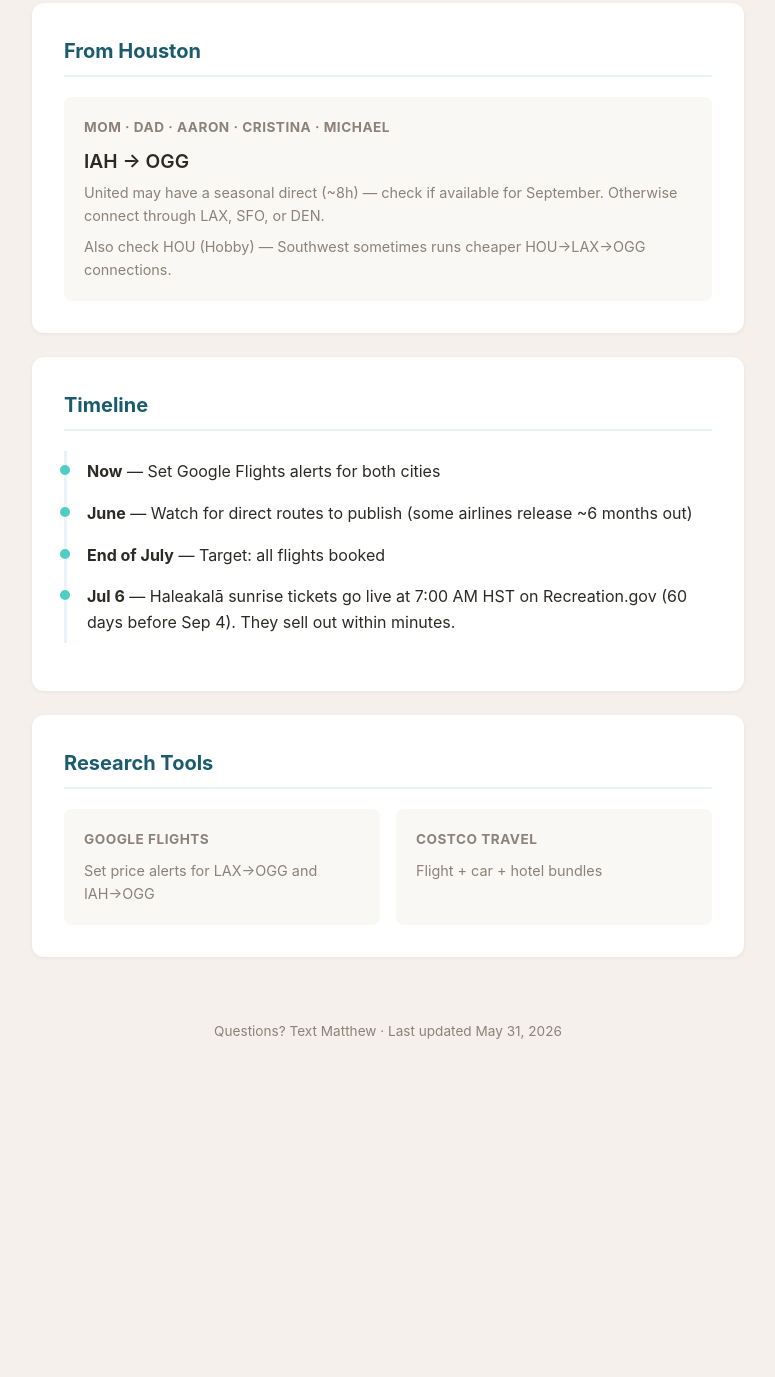
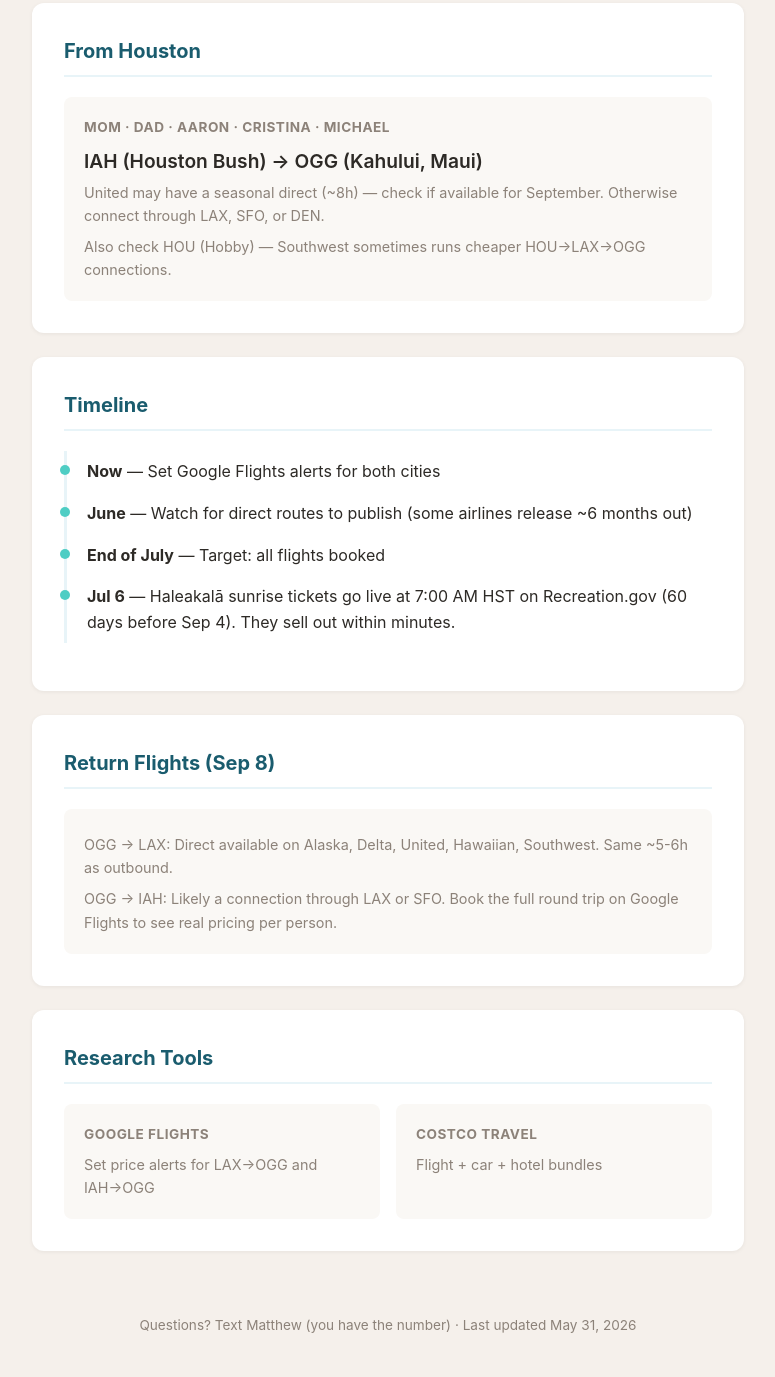
Before and after one commit to matholemue/hawaii-2026, a plain HTML site: page flights.html in a window 1280 px wide. Shown: the part 564-1941 px from the top of the page, without its empty margins (252-1027 px from the left). Before the commit the page ends 1647 px from the top, so only its background shows below. Drawn offline with Linux system fonts and the light colour scheme.

Commit message:
Remaining fixes: airport codes expanded, return flights, surf pricing, Wainapanapa res, W/D expanded, date consistency, Text Matthew updated, Splitwise platform-neutral

```diff
--- a/flights.html
+++ b/flights.html
@@ -58,7 +58,7 @@
   <section>
     <h2>From Los Angeles</h2>
     <div class="card">
-      <div class="value">LAX → OGG (Kahului, Maui)</div>
+      <div class="value">LAX (Los Angeles) → OGG (Kahului, Maui)</div>
       <div class="sub">Matthew · Sujita · Imara · Natalie · Jose</div>
       <div class="sub">Direct ~5h 30m</div>
       <div class="sub" style="margin-top:8px">Airlines: Alaska, Delta, United, Hawaiian, Southwest</div>
@@ -70,7 +70,7 @@
     <h2>From Houston</h2>
     <div class="card">
       <h3>Mom · Dad · Aaron · Cristina · Michael</h3>
-      <div class="value">IAH → OGG</div>
+      <div class="value">IAH (Houston Bush) → OGG (Kahului, Maui)</div>
       <div class="sub">United may have a seasonal direct (~8h) — check if available for September. Otherwise connect through LAX, SFO, or DEN.</div>
       <div class="sub" style="margin-top:8px">Also check HOU (Hobby) — Southwest sometimes runs cheaper HOU→LAX→OGG connections.</div>
     </div>
@@ -84,6 +84,14 @@
       <li><strong>End of July</strong> — Target: all flights booked</li>
       <li><strong>Jul 6</strong> — Haleakalā sunrise tickets go live at 7:00 AM HST on Recreation.gov (60 days before Sep 4). They sell out within minutes.</li>
     </ul>
+  </section>
+
+  <section>
+    <h2>Return Flights (Sep 8)</h2>
+    <div class="card">
+      <div class="sub">OGG → LAX: Direct available on Alaska, Delta, United, Hawaiian, Southwest. Same ~5-6h as outbound.</div>
+      <div class="sub" style="margin-top:8px">OGG → IAH: Likely a connection through LAX or SFO. Book the full round trip on Google Flights to see real pricing per person.</div>
+    </div>
   </section>
 
   <section>
@@ -103,7 +111,7 @@
 </div>
 
 <div class="footer">
-  Questions? Text Matthew · Last updated May 31, 2026
+  Questions? Text Matthew (you have the number) · Last updated May 31, 2026
 </div>
 
 </body>
```
Also changed, not shown: activities.html (+3 -3 lines), index.html (+2 -2 lines), lodging.html (+2 -2 lines), splitwise.html (+2 -2 lines).
